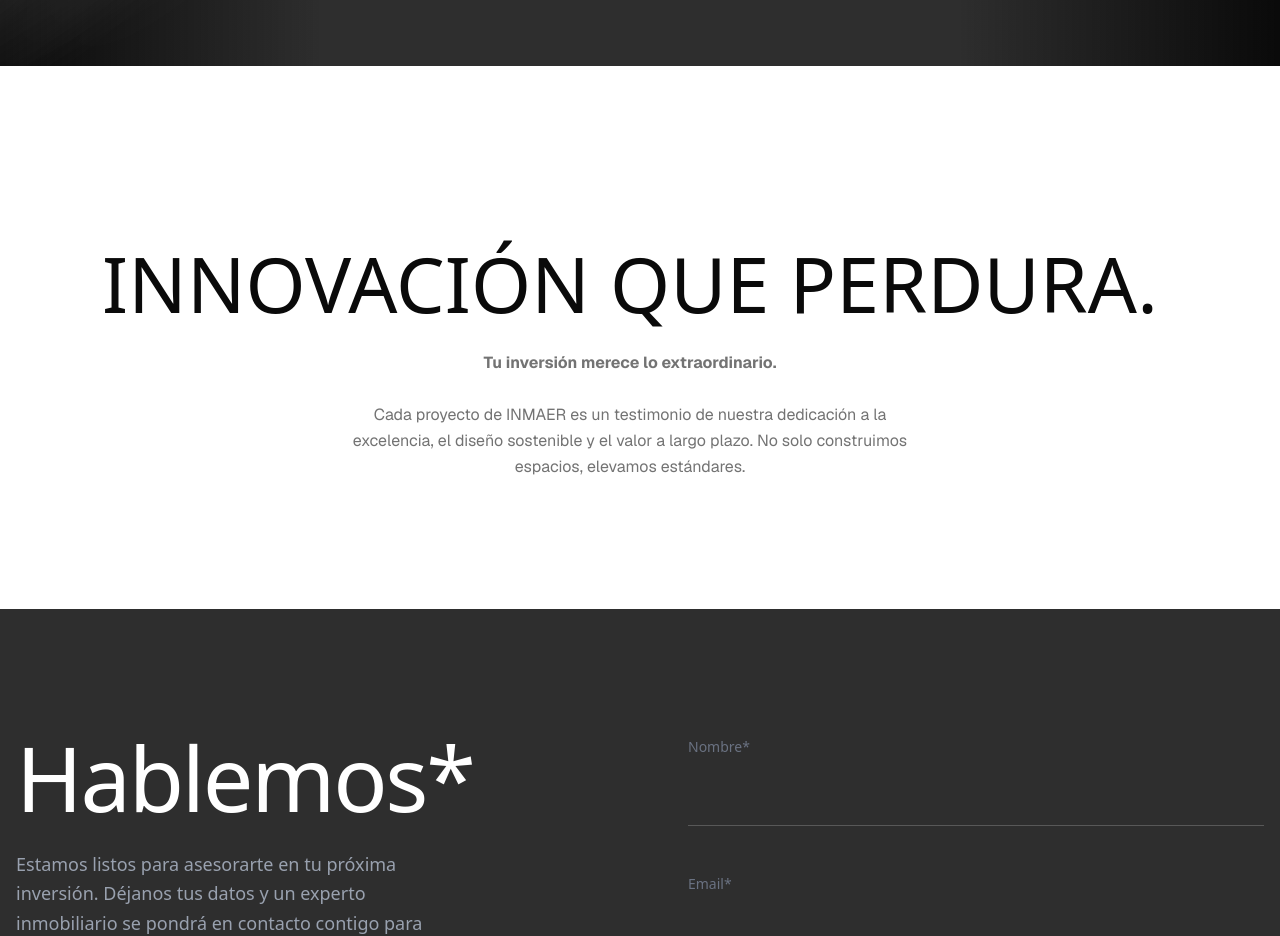
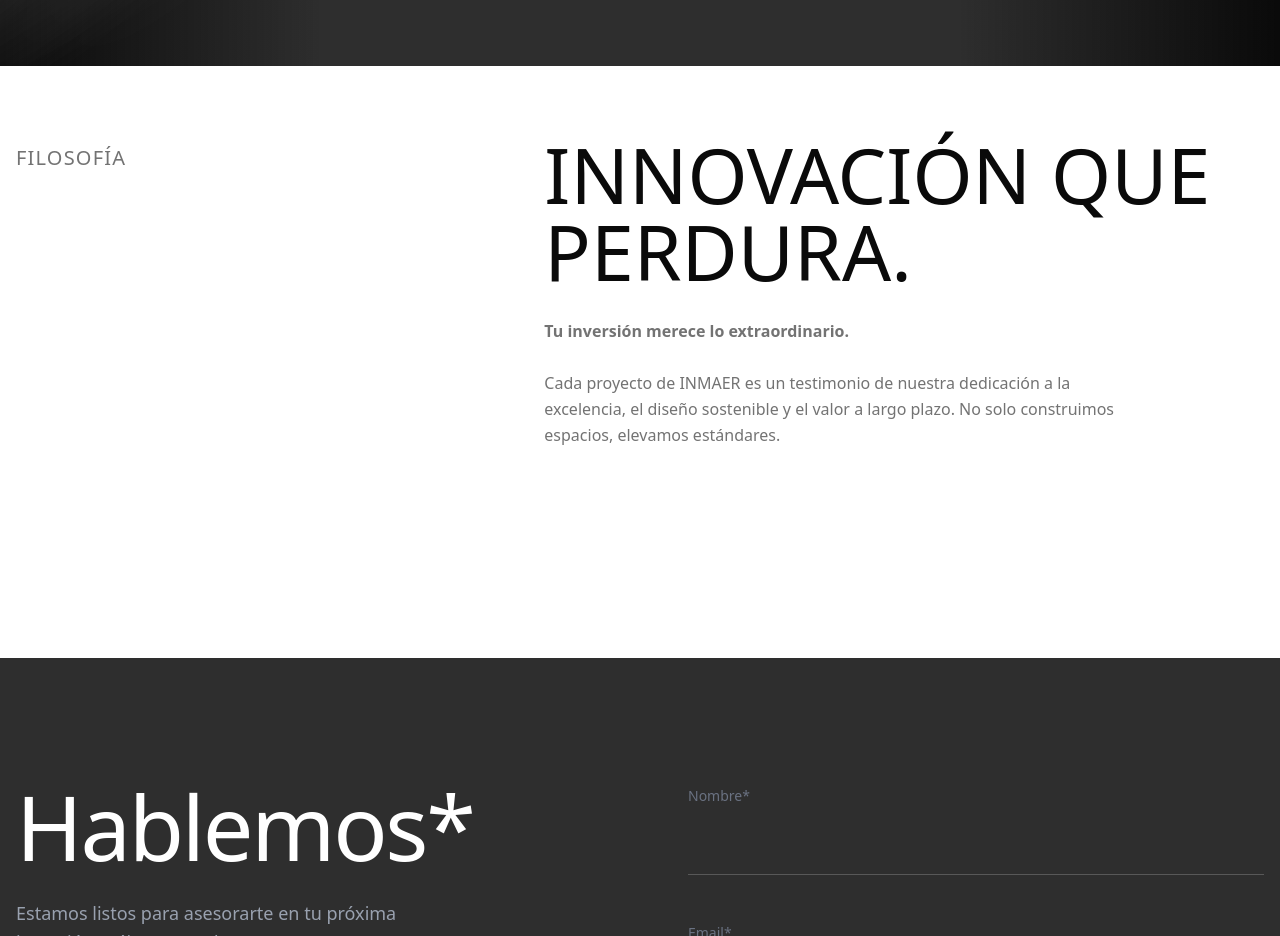
Before and after one commit to rplushn/inmaer-web, a Next.js app: page /design-2 in a window 1280 px wide. Shown: the part 7320-8256 px from the top of the page. Built offline with nearby package versions, Linux system fonts and the light colour scheme.

Commit message:
Update light section to use 2-column layout with label and increased padding

```diff
--- a/src/app/design-2/page.tsx
+++ b/src/app/design-2/page.tsx
@@ -33,9 +33,9 @@ export default function DesignPage2() {
         <div>
           <Section7Projects />
 
-          {/* Light Break Section */}
+          {/* Light Break Section - Elegant Layout */}
           <ConceptText
-            label={null}
+            label="FILOSOFÍA"
             title="INNOVACIÓN QUE PERDURA."
             description={
               <>
@@ -44,7 +44,7 @@ export default function DesignPage2() {
                 Cada proyecto de INMAER es un testimonio de nuestra dedicación a la excelencia, el diseño sostenible y el valor a largo plazo. No solo construimos espacios, elevamos estándares.
               </>
             }
-            className="bg-white text-black py-32 md:py-40"
+            className="bg-white text-black py-48 md:py-64"
           />
 
           <Section8ContactForm />
```
